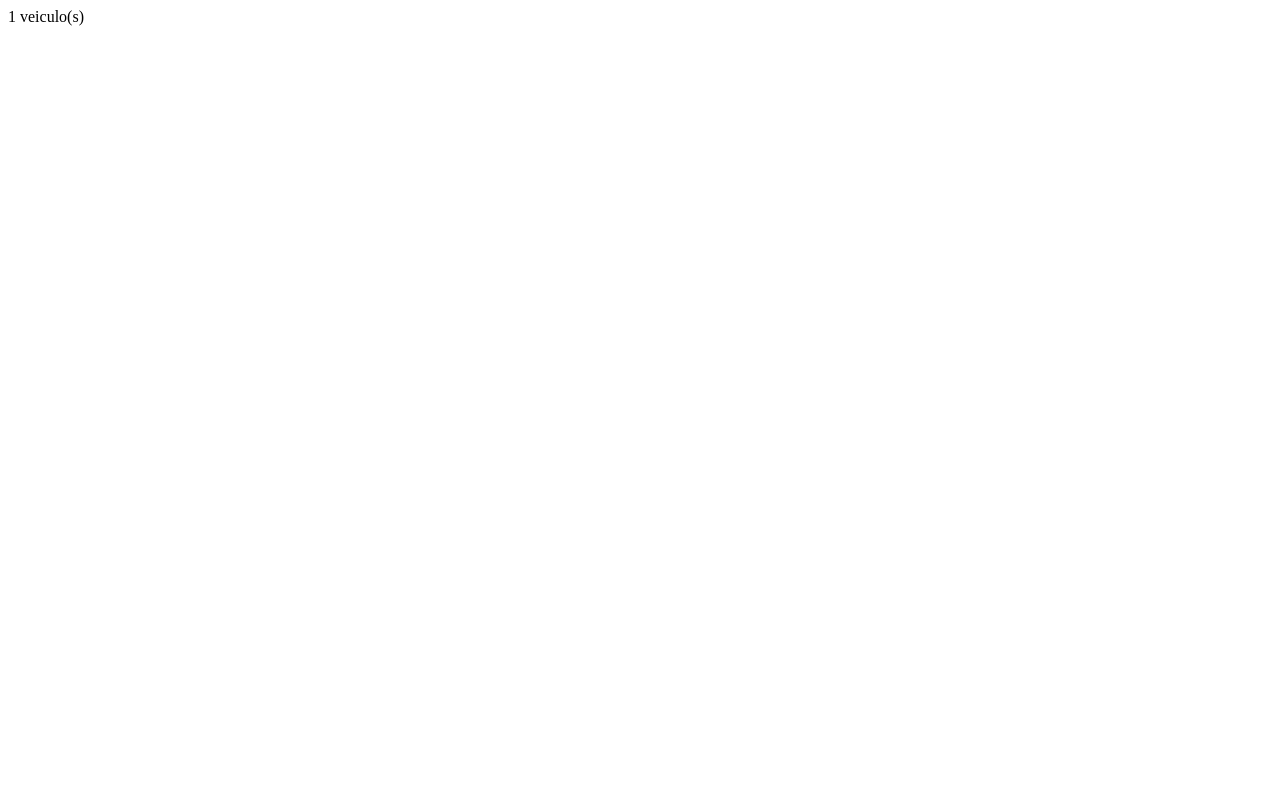
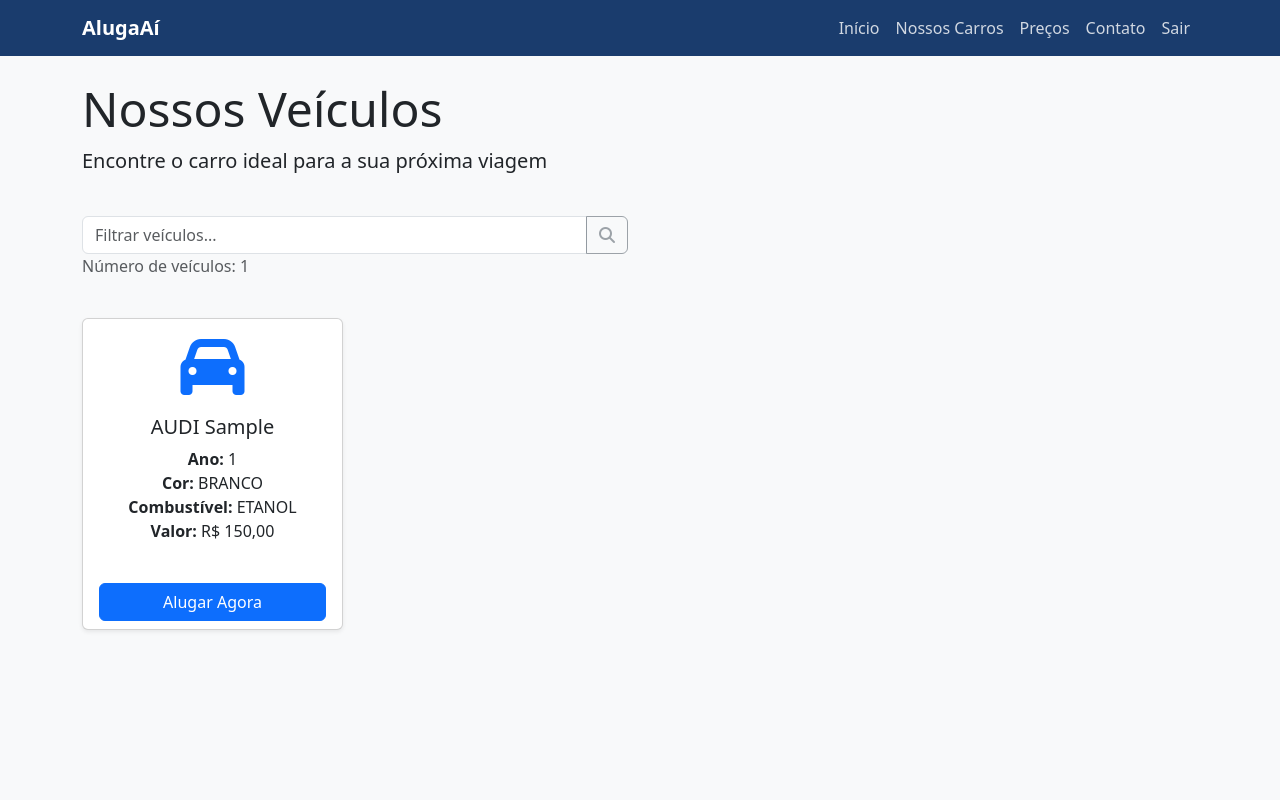
Before and after one commit to Mayconncs/Web_Mobile_Veiculo, a Django app: page /veiculo/ in a window 1280 px wide. Before the commit the page is almost empty. Run offline with Django 5.2, Linux system fonts and the light colour scheme; tables that the repository leaves empty hold one stand-in row (values such as "Sample post").

Commit message:
criando o listar veiculos

```diff
--- a/templates/veiculo/listar.html
+++ b/templates/veiculo/listar.html
@@ -1 +1,95 @@
-{{veiculos|length}} veiculo(s)
+<!DOCTYPE html>
+<html lang="pt-BR">
+<head>
+    {% load static %}
+    <meta charset="UTF-8">
+    <meta name="viewport" content="width=device-width, initial-scale=1.0">
+    <title>Veículos Cadastrados - Aluguel de Carros</title>
+    <link href="https://cdn.jsdelivr.net/npm/bootstrap@5.3.3/dist/css/bootstrap.min.css" rel="stylesheet">
+    <link rel="stylesheet" href="https://cdnjs.cloudflare.com/ajax/libs/font-awesome/6.4.2/css/all.min.css">
+    <link rel="stylesheet" href="{% static 'css/style.css' %}">
+</head>
+<body>
+    <nav class="navbar navbar-expand-lg">
+        <div class="container">
+            <a class="navbar-brand" href="#">AlugaAí</a>
+            <button class="navbar-toggler" type="button" data-bs-toggle="collapse" data-bs-target="#navbarNav" aria-controls="navbarNav" aria-expanded="false" aria-label="Toggle navigation">
+                <span class="navbar-toggler-icon"></span>
+            </button>
+            <div class="collapse navbar-collapse" id="navbarNav">
+                <ul class="navbar-nav ms-auto">
+                    <li class="nav-item">
+                        <a class="nav-link" href="#">Início</a>
+                    </li>
+                    <li class="nav-item">
+                        <a class="nav-link active" aria-current="page" href="/veiculo">Nossos Carros</a>
+                    </li>
+                    <li class="nav-item">
+                        <a class="nav-link" href="#">Preços</a>
+                    </li>
+                    <li class="nav-item">
+                        <a class="nav-link" href="#">Contato</a>
+                    </li>
+                    <li class="nav-item">
+                        <a class="nav-link" href="{% url 'Logout' %}">Sair</a>
+                    </li>
+                </ul>
+            </div>
+        </div>
+    </nav>
+
+    <div class="page-header bg-light">
+        <div class="container mt-4">
+            <h1 class="display-5">Nossos Veículos</h1>
+            <p class="lead">Encontre o carro ideal para a sua próxima viagem</p>
+        </div>
+    </div>
+
+    <div class="container mt-4">
+        <div class="row mb-4">
+            <div class="col-md-6">
+                <div class="input-group">
+                    <input type="text" class="form-control" placeholder="Filtrar veículos..." id="vehicleFilter" aria-label="Filtrar veículos">
+                    <button class="btn btn-outline-secondary" type="button" disabled><i class="fas fa-search"></i></button>
+                </div>
+                <div class="col-md-6">
+                    <p class="text-muted">Número de veículos: {{ veiculos|length }} </p>
+                </div>
+            </div>
+        </div>
+
+        {% if veiculos %}
+            <div class="row row-cols-1 row-cols-md-4 g-4">
+                {% for veiculo in veiculos %}
+                    <div class="col">
+                        <div class="card h-100 shadow-sm">
+                            <div class="card-body text-center">
+                                <i class="fas fa-car fa-4x mb-3 text-primary"></i>
+                                <h5 class="card-title">{{ veiculo.get_marca_display }} {{ veiculo.modelo }}</h5>
+                                <ul class="list-unstyled">
+                                    <li><strong>Ano:</strong> {{ veiculo.ano }}</li>
+                                    <li><strong>Cor:</strong> {{ veiculo.get_cor_display }}</li>
+                                    <li><strong>Combustível:</strong> {{ veiculo.get_combustivel_display }}</li>
+                                    <li><strong>Valor:</strong> R$ 150,00 </li>
+                                </ul>
+                            </div>
+                            <div class="card-footer bg-transparent border-0">
+                                <div class="d-grid gap-2">
+                                    <a href="#" class="btn btn-primary w-100">Alugar Agora</a>
+                                </div>
+                            </div>
+                        </div>
+                    </div>
+                {% endfor %}
+            </div>
+        {% else %}
+            <div class="alert alert-info" role="alert">
+                Nenhum veículo cadastrado.
+            </div>
+        {% endif %}
+    </div>
+
+    <script src="https://cdn.jsdelivr.net/npm/bootstrap@5.3.3/dist/js/bootstrap.bundle.min.js"></script>
+
+</body>
+</html>
```
